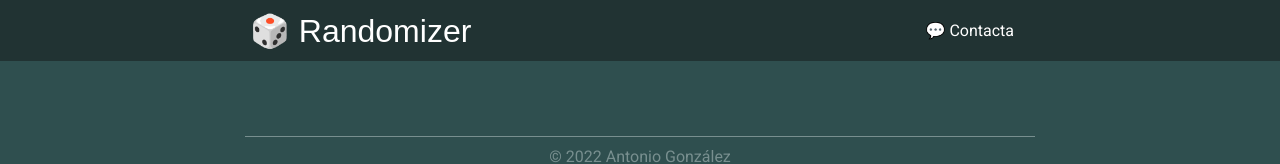
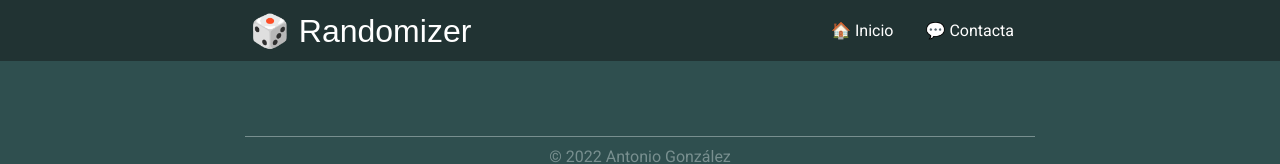
Before and after one commit to authc0d3/randomizer, a Svelte app: page / in a window 1280 px wide. Shown: the top 164 px of the page. Built offline with nearby package versions, Linux system fonts and the light colour scheme; a web font is replaced by a local one.

Commit message:
fix: temporary routes fix

```diff
--- a/src/App.svelte
+++ b/src/App.svelte
@@ -26,13 +26,13 @@
         >
       </div>
     </Route>
-    <Route path="roll-dice">
+    <Route path="randomizer/roll-dice">
       <RollDice />
     </Route>
-    <Route path="random-number">
+    <Route path="randomizer/random-number">
       <RandomNumber />
     </Route>
-    <Route path="raffle">
+    <Route path="randomizer/raffle">
       <Raffle />
     </Route>
   </main>
--- a/src/components/Header.svelte
+++ b/src/components/Header.svelte
@@ -13,7 +13,7 @@
   <div class="container">
     <h1 class="logo"><Link to="/randomizer">🎲 Randomizer</Link></h1>
     <nav>
-      {#if currentPath !== "/" && width > 640}
+      {#if currentPath !== "randomizer" && width > 640}
         <Link to="/randomizer" class="btn">🏠 Inicio</Link>
       {/if}
       <a href="https://programadorweb.dev" class="btn" target="_blank"
```
